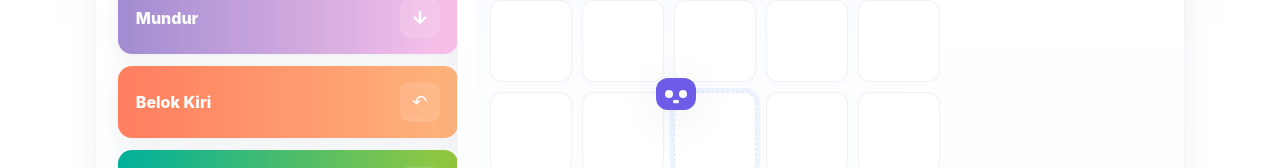
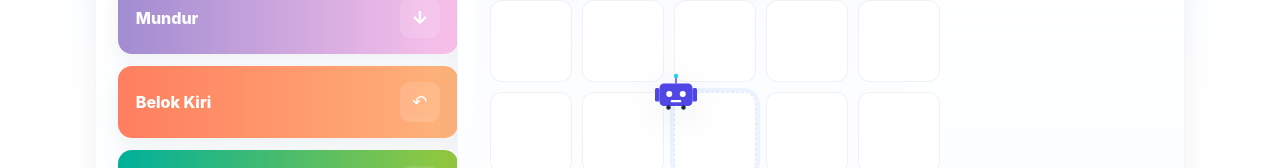
Before and after one commit to adamrzkys2/belajarcodingtechc, a React (Vite) app: page / in a window 1280 px wide. Shown: the part 460-628 px from the top of the page. Built offline with nearby package versions, Linux system fonts and the light colour scheme.

Commit message:
Update BlocksKids.jsx

```diff
--- a/src/components/BlocksKids.jsx
+++ b/src/components/BlocksKids.jsx
@@ -363,12 +363,29 @@ export default function BlocksKids() {
                   }}
                   title="Drag untuk mengubah posisi awal robot"
                 >
-                  <svg viewBox="0 0 24 24" width="48" height="48">
-                    <rect x="2" y="4" width="20" height="16" rx="6" fill="#6c5ce7" />
-                    <circle cx="8.5" cy="12" r="2" fill="#fff" />
-                    <circle cx="15.5" cy="12" r="2" fill="#fff" />
-                    <rect x="10.5" y="15" width="3" height="1.6" rx="0.6" fill="#fff" />
-                  </svg>
+<svg viewBox="0 0 64 64" width="48" height="48">
+  {/* Robot body */}
+  <rect x="10" y="18" width="44" height="30" rx="6" fill="#4f46e5" />
+
+  {/* Antenna */}
+  <line x1="32" y1="10" x2="32" y2="18" stroke="#4f46e5" strokeWidth="2" />
+  <circle cx="32" cy="8" r="3" fill="#22d3ee" />
+
+  {/* Eyes */}
+  <circle cx="23" cy="32" r="4" fill="#fff" />
+  <circle cx="41" cy="32" r="4" fill="#fff" />
+
+  {/* Mouth */}
+  <rect x="25" y="40" width="14" height="3" rx="1" fill="#fff" />
+
+  {/* Arms */}
+  <rect x="4" y="24" width="6" height="18" rx="2" fill="#4f46e5" />
+  <rect x="54" y="24" width="6" height="18" rx="2" fill="#4f46e5" />
+
+  {/* Wheels */}
+  <circle cx="22" cy="50" r="3" fill="#1e293b" />
+  <circle cx="42" cy="50" r="3" fill="#1e293b" />
+</svg>
                 </div>
               </div>
 
```
